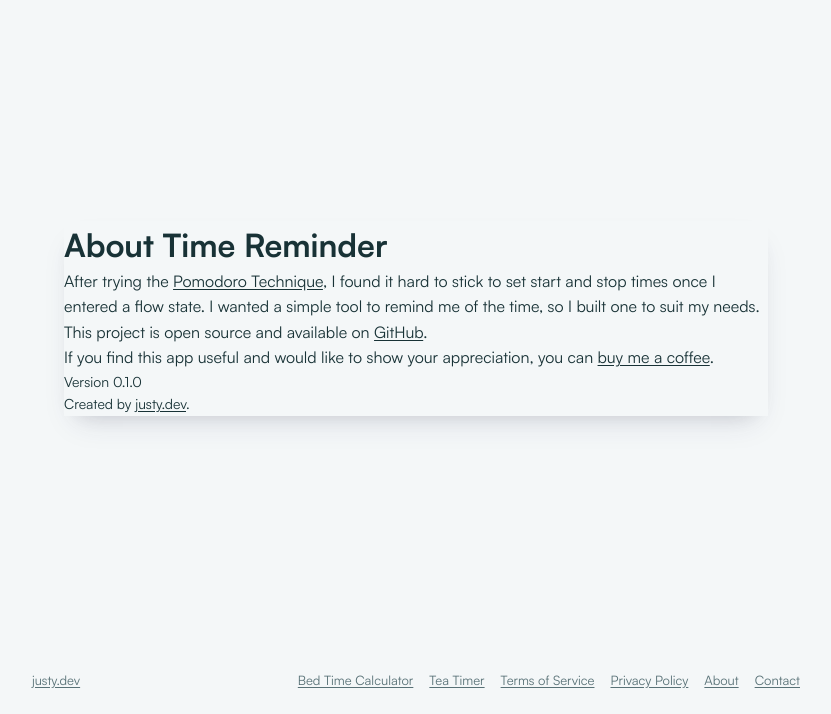
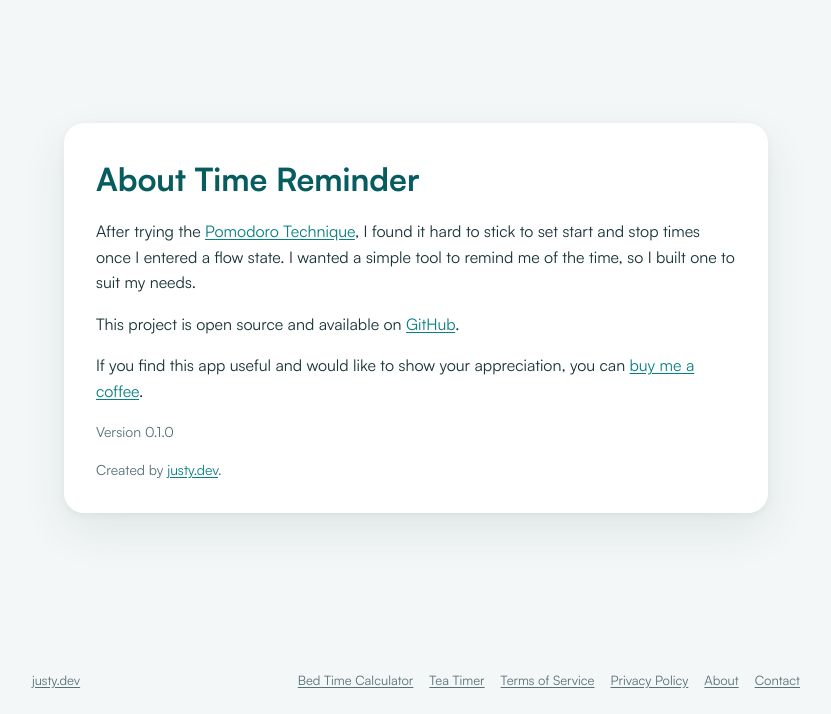
Before and after one commit to devjusty/time-reminder, an Astro site: page /about in a window 1280 px wide. Shown: the part 86-800 px from the top of the page, without its empty margins (224-1055 px from the left). Built offline with nearby package versions, Linux system fonts and the light colour scheme; Astro itself is replaced by a stand-in of ours; no server answers.

Commit message:
fix: resolve styling review findings

```diff
--- a/src/pages/about.astro
+++ b/src/pages/about.astro
@@ -40,42 +40,40 @@ const { version } = packageJson;
 <style>
   .about-page {
     width: min(100%, 44rem);
-    padding: var(--spacing-large);
-    background: var(--white);
-    border-radius: var(--border-radius);
-    box-shadow:
-      rgba(50, 50, 93, 0.15) 0 15px 30px -12px,
-      rgba(0, 0, 0, 0.15) 0 10px 20px -14px;
+    padding: var(--space-5);
+    background: var(--color-surface);
+    border-radius: var(--radius-card);
+    box-shadow: var(--shadow-surface);
   }
 
   .about-page h1 {
-    color: var(--primary-dark);
-    margin-bottom: var(--spacing-medium);
+    color: var(--color-accent-strong);
+    margin-bottom: var(--space-3);
   }
 
   .about-page p {
-    color: var(--primary-text);
+    color: var(--color-text);
     line-height: 1.6;
-    margin-top: var(--spacing-medium);
+    margin-top: var(--space-3);
   }
 
   .about-page a {
-    color: var(--primary);
+    color: var(--color-accent);
     text-underline-offset: 2px;
   }
 
   .about-page a:hover {
-    color: var(--primary-light);
+    color: var(--color-accent-strong);
   }
 
   .about-page .about-meta {
-    color: var(--secondary-text);
+    color: var(--color-text-muted);
     font-size: 0.875rem;
   }
 
   @media screen and (max-width: 768px) {
     .about-page {
-      padding: var(--spacing-medium);
+      padding: var(--space-3);
     }
   }
 </style>
--- a/src/styles/global.css
+++ b/src/styles/global.css
@@ -50,7 +50,6 @@
 }
 
 html {
-  min-width: 320px;
   background: var(--color-page-background);
 }
 
@@ -109,7 +108,7 @@ a {
   -webkit-tap-highlight-color: transparent;
 }
 
-:where(a, button, input, select):focus-visible {
+:where(a, button, input, textarea, select):focus-visible {
   outline: 3px solid var(--color-focus);
   outline-offset: 3px;
 }
@@ -406,7 +405,7 @@ body > header .about {
   position: relative;
   display: block;
   width: 3rem;
-  height: 1.75rem;
+  height: 2.75rem;
 }
 
 .switch input {
@@ -418,7 +417,8 @@ body > header .about {
 
 .slider {
   position: absolute;
-  inset: 0;
+  inset-block: 0.5rem;
+  inset-inline: 0;
   cursor: pointer;
   background: var(--color-border-strong);
   border-radius: 2rem;
@@ -515,7 +515,7 @@ footer a:hover {
   width: 0;
   height: 0;
   border-right: 5px solid transparent;
-  border-bottom: 10px solid var(--color-accent);
+  border-top: 10px solid var(--color-accent);
   border-left: 5px solid transparent;
 }
 
```
Also changed, not shown: src/pages/contact.astro (+10 -12 lines).
